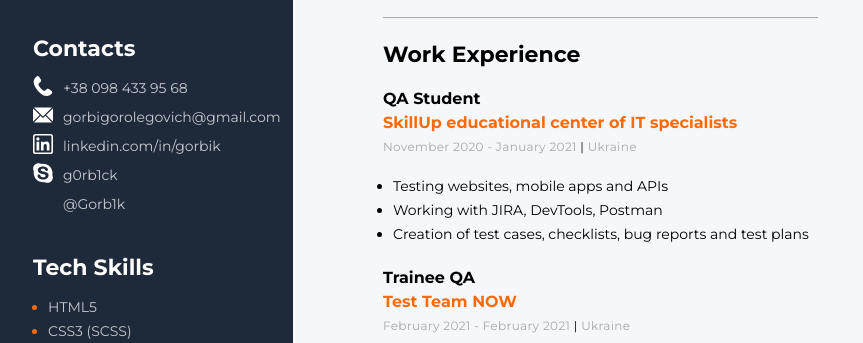
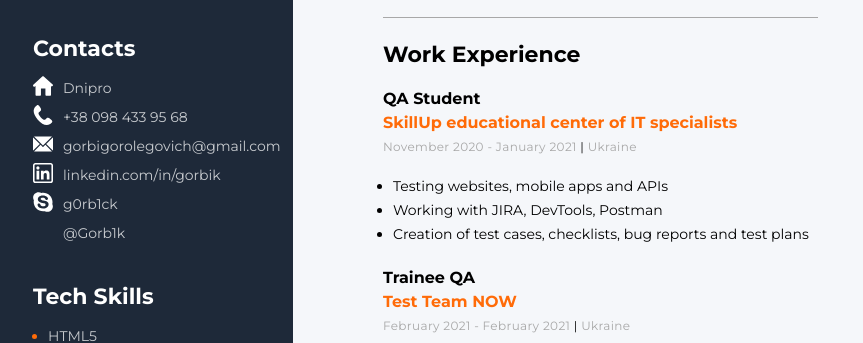
Before and after one commit to Gorb1k/resume.github.io, a plain HTML site: page resumeQA/index.html in a window 1280 px wide. Shown: the part 404-747 px from the top of the page, without its empty margins (7-870 px from the left). Drawn offline with Linux system fonts and the light colour scheme.

Commit message:
город

```diff
--- a/resumeQA/css/style.css
+++ b/resumeQA/css/style.css
@@ -93,7 +93,10 @@ body {
     color:#c8cbcf;
     padding: 0px 0px 0px 30px;
 }
-
+.mini-icon_city {
+    background: url("../img/free-icon-house-black-silhouette-without-door-20176.svg") 0 0/20px no-repeat;
+    margin: 0px 0px 5px 0px;
+}
 .mini-icon_phone {
     background: url("../img/phone-receiver-silhouette.svg") 0 0/20px no-repeat;
     margin: 0px 0px 5px 0px;
--- a/resumeQA/index.html
+++ b/resumeQA/index.html
@@ -24,6 +24,9 @@
                 <!--Contacts Container  -->
                 <div class="contacts-container">
                     <h3 class="contacts-title">Contacts</h3>
+                    <div class="mini-icon_city">
+                        <a class="contacts-link">Dnipro</a>
+                    </div>
                     <div class="mini-icon_phone">
                         <a class="contacts-link" href="tel:+380984339568">+38 098 433 95 68</a>
                     </div>
```
Also changed, not shown: resumeQA/img/free-icon-house-black-silhouette-without-door-20176.svg (added).
